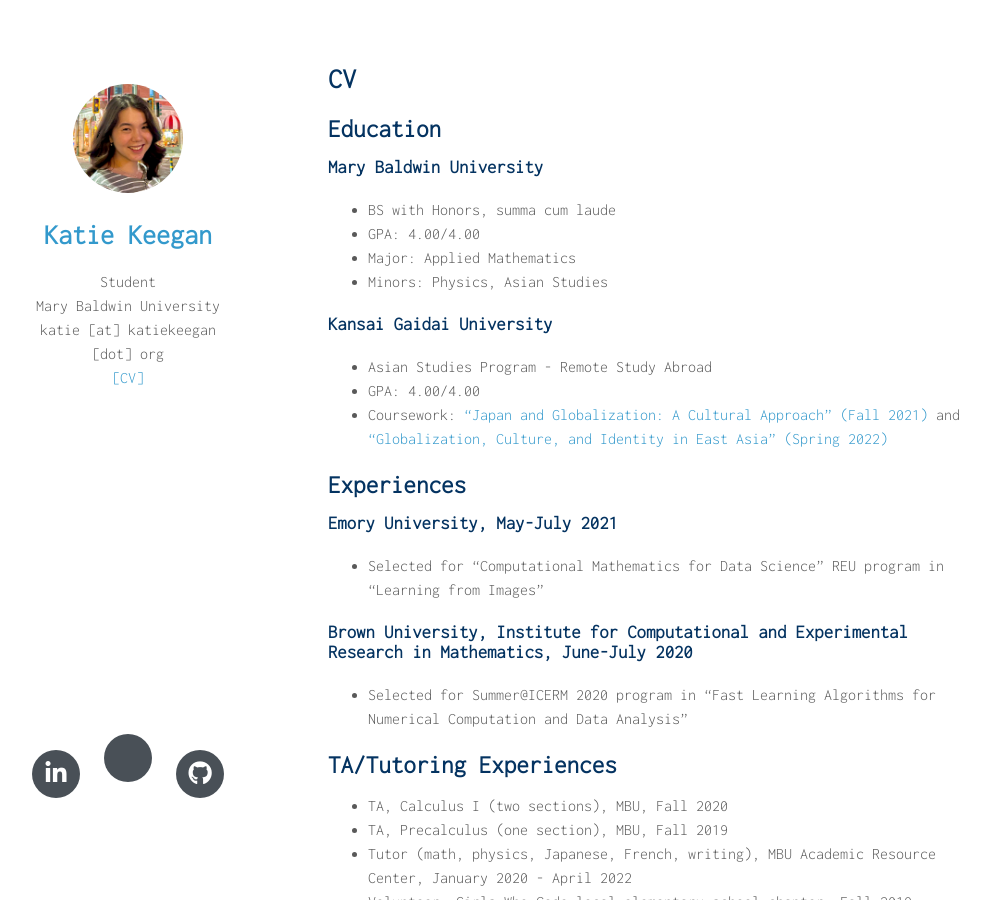
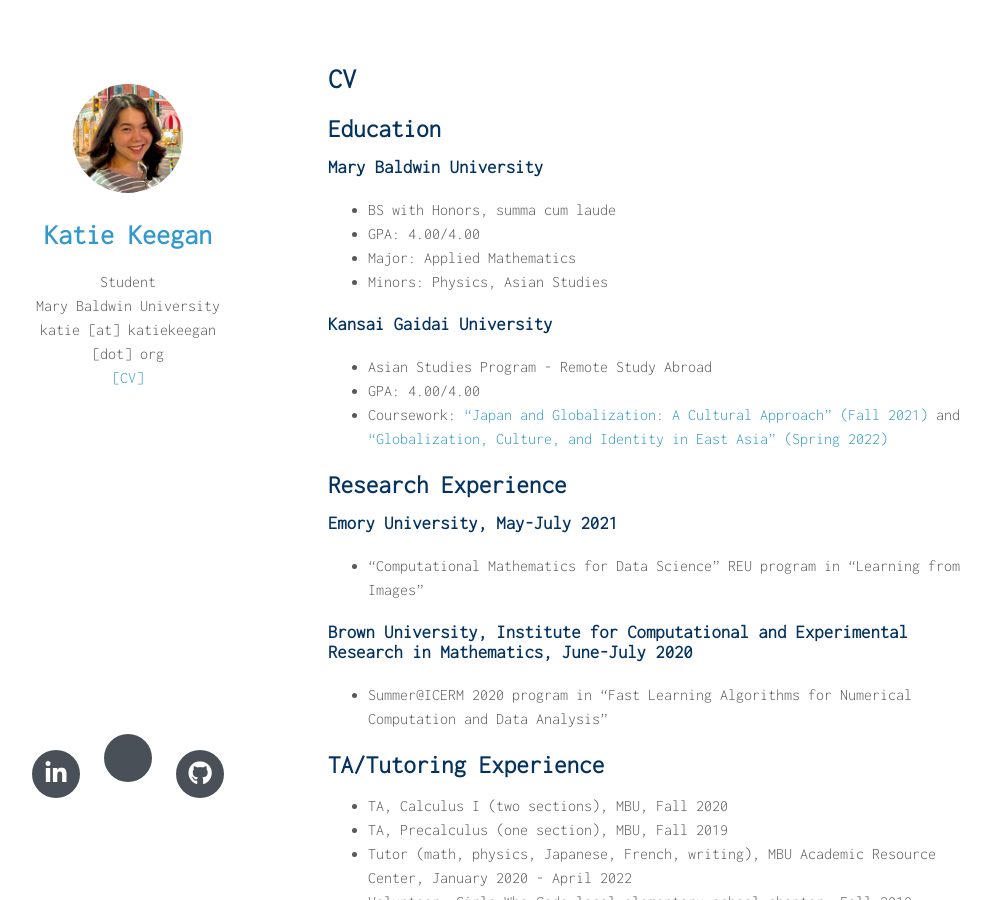
Before and after one commit to katiekeegan/katiekeegan, a Jekyll site: the page built from cv.md, in a window 1280 px wide and 900 px high. Shown: the whole window, without its empty margins (142-1133 px from the left). Built offline with Jekyll 4.4.1, drawn with Linux system fonts in a browser that asks for light colours; nearby versions of some CDN libraries; a style sheet for code colours, icons or effects is not loaded; our own code applies the rules of GitHub Pages for plain Markdown files.

Commit message:
Update cv.md

```diff
--- a/cv.md
+++ b/cv.md
@@ -15,16 +15,16 @@ layout: homepage
 - Coursework: [“Japan and Globalization: A Cultural Approach” (Fall 2021)](https://www.kansaigaidai.ac.jp/asp/files/academics/course-syllabi/fall-semester-2021/CUS2F21.pdf) and [“Globalization, Culture, and Identity in East Asia” (Spring 2022)](https://www.kansaigaidai.ac.jp/asp/files/academics/course-syllabi/spring-semester-2022/PSC1S22.pdf)
 
 
-## Experiences
+## Research Experience
 
 ### Emory University, May-July 2021
-- Selected for "Computational Mathematics for Data Science" REU program in "Learning from Images"
+- "Computational Mathematics for Data Science" REU program in "Learning from Images"
 
 ### Brown University, Institute for Computational and Experimental Research in Mathematics, June-July 2020
-- Selected for Summer@ICERM 2020 program in "Fast Learning Algorithms for Numerical Computation and Data Analysis"
+- Summer@ICERM 2020 program in "Fast Learning Algorithms for Numerical Computation and Data Analysis"
 
 
-## TA/Tutoring Experiences
+## TA/Tutoring Experience
 
 - TA, Calculus I (two sections), MBU, Fall 2020
 - TA, Precalculus (one section), MBU, Fall 2019
```
